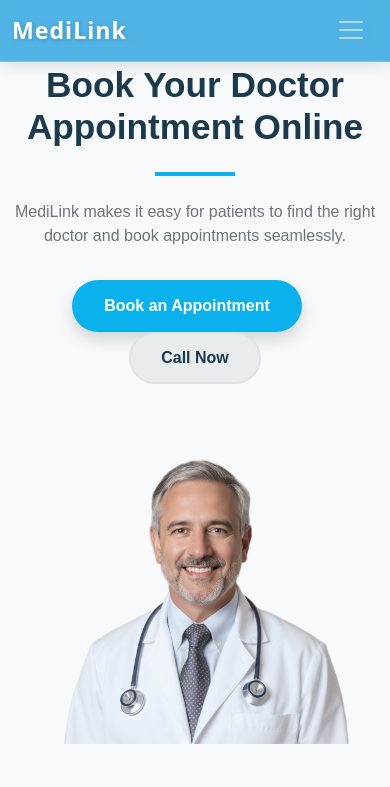
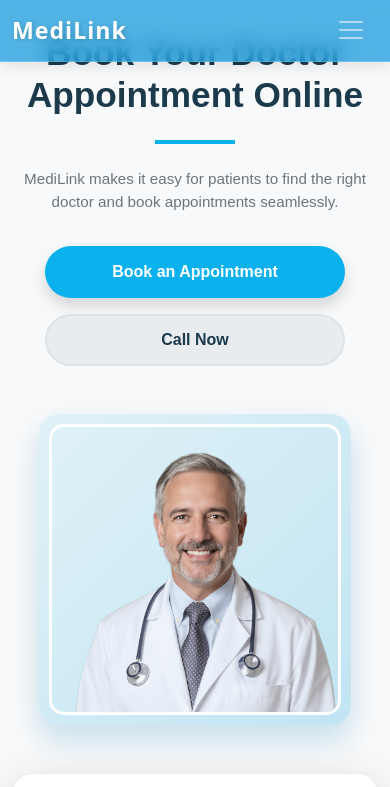
Before and after one commit to khaledmohamed-22/Medilink, a Vue app: page /Booking in a window 390 px wide. Shown: the top 787 px of the page. Built offline with nearby package versions, Linux system fonts and the light colour scheme; the HTML template or start-up script is replaced by a standard one.

Commit message:
first commit

```diff
--- a/src/components/FormData.vue
+++ b/src/components/FormData.vue
@@ -73,8 +73,6 @@
 export default {
   setup() {
     function clickme() {
-      // For a real app, you'd replace this with an API call.
-      // A "toast" notification would be a better UX than an alert.
       alert("Your Message Has Been Sent!");
     }
     return { clickme };
@@ -107,6 +105,7 @@ export default {
   background-color: #0d6efd;
   color: #fff;
   padding: 40px 35px;
+  /* Border radius for large screens */
   border-radius: 20px 0 0 20px;
 }
 
@@ -214,9 +213,47 @@ textarea.form-control {
   box-shadow: 0 4px 15px rgba(13, 110, 253, 0.3);
 }
 
+/* --- Responsive Adjustments --- */
+
+/* For tablets and below (when columns stack) */
 @media (max-width: 991px) {
   .info-column {
+    /* Top corners rounded, bottom corners square */
     border-radius: 20px 20px 0 0;
+  }
+  .form-column {
+    /* Match the info column to complete the card shape */
+    border-radius: 0 0 20px 20px;
+  }
+}
+
+/* For smaller mobile devices */
+@media (max-width: 768px) {
+  .contact-page {
+    padding: 20px 15px; /* Reduce page padding */
+  }
+
+  .info-column,
+  .form-column {
+    padding: 30px 25px; /* Reduce column padding */
+  }
+
+  .info-title {
+    font-size: 1.8rem;
+  }
+
+  .form-title {
+    font-size: 1.6rem;
+    margin-bottom: 25px;
+  }
+
+  .contact-details li {
+    font-size: 0.95rem; /* Slightly smaller font for details */
+  }
+
+  .send-btn {
+    padding: 10px 30px;
+    font-size: 1rem;
   }
 }
 </style>
--- a/src/components/NavBar.vue
+++ b/src/components/NavBar.vue
@@ -4,6 +4,7 @@
       <a class="navbar-brand fw-bold fs-3" href="#">MediLink</a>
 
       <button
+        ref="navbarToggler"
         class="navbar-toggler"
         type="button"
         data-bs-toggle="collapse"
@@ -14,26 +15,35 @@
         <span class="navbar-toggler-icon"></span>
       </button>
 
-      <div class="collapse navbar-collapse" id="Nav">
+      <div ref="navbarCollapse" class="collapse navbar-collapse" id="Nav">
         <ul class="navbar-nav ms-auto text-center">
           <li class="nav-item">
-            <router-link class="nav-link" to="/">Home</router-link>
-          </li>
-
-          <li class="nav-item">
-            <router-link class="nav-link" to="/Doctors">Doctors</router-link>
+            <router-link class="nav-link" to="/" @click="closeNavbar"
+              >Home</router-link
+            >
           </li>
           <li class="nav-item">
-            <router-link class="nav-link" to="/Booking">Booking</router-link>
+            <router-link class="nav-link" to="/Doctors" @click="closeNavbar"
+              >Doctors</router-link
+            >
           </li>
           <li class="nav-item">
-            <router-link class="nav-link" to="/Appointments"
+            <router-link class="nav-link" to="/Booking" @click="closeNavbar"
+              >Booking</router-link
+            >
+          </li>
+          <li class="nav-item">
+            <router-link
+              class="nav-link"
+              to="/Appointments"
+              @click="closeNavbar"
               >Appointments</router-link
             >
           </li>
-
           <li class="nav-item">
-            <router-link class="nav-link" to="/Contact">Contact</router-link>
+            <router-link class="nav-link" to="/Contact" @click="closeNavbar"
+              >Contact</router-link
+            >
           </li>
         </ul>
       </div>
@@ -43,7 +53,27 @@
   <router-view />
 </template>
 
+<script setup>
+import { ref } from "vue";
+
+// Create refs for the navbar toggler button and the collapsible element
+const navbarToggler = ref(null);
+const navbarCollapse = ref(null);
+
+/**
+ * Closes the mobile navbar menu if it's currently open.
+ */
+const closeNavbar = () => {
+  // Check if the navbar is expanded (Bootstrap adds the 'show' class)
+  if (navbarCollapse.value && navbarCollapse.value.classList.contains("show")) {
+    // Programmatically click the toggler button to collapse the menu
+    navbarToggler.value.click();
+  }
+};
+</script>
+
 <style scoped>
+/* Your existing styles remain exactly the same */
 .navbar {
   background: rgba(10, 150, 220, 0.7);
   backdrop-filter: blur(10px);
--- a/src/views/BookingPage.vue
+++ b/src/views/BookingPage.vue
@@ -21,21 +21,32 @@
 
             <div class="cta-buttons">
               <a href="#booking-form">
-                <button class="btn btn-primary shadow me-3">
+                <button class="btn btn-primary shadow">
                   Book an Appointment
                 </button>
               </a>
+              <a href="tel:+201234567890">
                 <button class="btn btn-secondary">Call Now</button>
+              </a>
             </div>
           </div>
         </div>
 
         <div class="col-lg-6 col-md-12 text-center">
+          <div class="hero-image-wrapper">
             <img
+              v-if="doctorImage"
+              class="hero-image img-fluid"
+              :src="doctorImage"
+              alt="Doctor"
+            />
+            <img
+              v-else
               class="hero-image img-fluid"
               src="../assets/doc.png"
               alt="Doctor"
             />
+          </div>
         </div>
       </div>
     </div>
@@ -70,7 +81,12 @@
 
             <div class="mb-3">
               <label for="date" class="form-label">Available Times:</label>
-              <select class="form-select" id="date" v-model="appointmentTime">
+              <select
+                class="form-select"
+                id="date"
+                v-model="appointmentTime"
+                required
+              >
                 <option disabled value="">Please select a time</option>
                 <option value="10:00 AM">10:00 AM</option>
                 <option value="11:00 AM">11:00 AM</option>
@@ -110,8 +126,6 @@
 </template>
 
 <script>
-// Your <script> section remains the same.
-// ...
 import { ref } from "vue";
 import { useRoute, useRouter } from "vue-router";
 
@@ -123,10 +137,9 @@ export default {
     const doctorName = route.query.name;
     const doctorSpecialty = route.query.specialty;
     const doctorImage = route.query.image;
-    const appointmentTime = ref(""); // Default value for the select dropdown
+    const appointmentTime = ref("");
 
     function onclick() {
-      // A modal or "toast" notification would be a better UX than an alert!
       alert("Your Reservation is Submitted");
       router.push({
         name: "Appointments",
@@ -158,6 +171,7 @@ export default {
   background-color: #f8f9fa;
   font-family: "Poppins", sans-serif;
   padding: 4rem 0;
+  overflow-x: hidden; /* Prevent horizontal scroll */
 }
 
 /* --- Hero Section --- */
@@ -192,9 +206,36 @@ export default {
   color: #6c757d;
   margin-bottom: 2rem;
 }
+
+/* --- NEW: Image Wrapper for enhanced styling --- */
+.hero-image-wrapper {
+  position: relative;
+  width: fit-content; /* Ensure wrapper only takes image width */
+  max-width: 85%;
+  margin: 0 auto; /* Center the wrapper */
+  padding: 10px; /* Space for the "glowing" effect */
+  border-radius: 20px;
+  background: linear-gradient(
+    135deg,
+    #e0f2f7,
+    #c1e4f3
+  ); /* Soft gradient background */
+  box-shadow: 0 15px 30px rgba(0, 119, 182, 0.2); /* Enhanced shadow */
+  transition: transform 0.4s ease-in-out, box-shadow 0.4s ease-in-out;
+}
+
+.hero-image-wrapper:hover {
+  transform: translateY(-5px) scale(1.02);
+  box-shadow: 0 20px 40px rgba(0, 119, 182, 0.3);
+}
+
 .hero-image {
-  max-width: 85%;
+  border-radius: 15px; /* Slightly rounded corners for the image */
+  border: 3px solid #fff; /* White border around the image */
+  display: block; /* Remove extra space below image */
+  width: 100%; /* Make image fill its wrapper */
   height: auto;
+  object-fit: cover;
   animation: fadeInRight 1.3s ease-out;
 }
 
@@ -226,13 +267,20 @@ export default {
   border-color: #adb5bd;
   transform: translateY(-3px);
 }
+.cta-buttons > a > .btn {
+  margin-right: 0.5rem;
+  margin-bottom: 0.5rem;
+}
 
+/* --- Form Section --- */
+.form-section {
+  padding-bottom: 4rem;
+}
 .booking-form {
   background: #fff;
   border-radius: 20px;
   padding: 2.5rem;
   border: 1px solid #e9ecef;
-  margin-top: 17%;
 }
 .form-title {
   font-weight: 700;
@@ -258,6 +306,7 @@ export default {
   outline: none;
 }
 
+/* --- Animations --- */
 @keyframes fadeInLeft {
   from {
     opacity: 0;
@@ -279,12 +328,18 @@ export default {
   }
 }
 
+/* --- Responsive Styles --- */
 @media (max-width: 991px) {
-  .hero-image {
+  .hero-section {
+    padding-bottom: 3rem;
+  }
+  .hero-image-wrapper {
+    /* Apply margin to the wrapper now */
     margin-top: 3rem;
   }
   .text-content,
-  .hero-image {
+  .hero-image-wrapper {
+    /* Center the wrapper too */
     text-align: center;
   }
   .divider {
@@ -294,12 +349,36 @@ export default {
     justify-content: center;
   }
 }
+
 @media (max-width: 768px) {
+  .booking-page {
+    padding: 2rem 0;
+  }
   .title {
     font-size: 2.2rem;
+  }
+  .subtitle {
+    font-size: 1.1rem;
+  }
+  .description {
+    font-size: 0.95rem;
   }
   .booking-form {
     padding: 1.5rem;
   }
+  .cta-buttons {
+    display: flex;
+    flex-direction: column;
+    align-items: center;
+    gap: 1rem;
+  }
+  .cta-buttons > a {
+    width: 100%;
+    max-width: 300px;
+  }
+  .cta-buttons > a > .btn {
+    width: 100%;
+    margin: 0;
+  }
 }
 </style>
--- a/src/views/HomePage.vue
+++ b/src/views/HomePage.vue
@@ -13,7 +13,7 @@
 
               <div class="cta-buttons mt-4">
                 <a href="Doctors">
-                  <button class="btn btn-info shadow-lg me-3">
+                  <button class="btn btn-info shadow-lg">
                     Book Appointment
                   </button>
                 </a>
@@ -67,7 +67,7 @@
   );
   background-size: cover;
   background-position: center;
-  min-height: 90vh; /* Adjust height */
+  min-height: 90vh;
   padding: 60px 0;
   color: #fff;
 }
@@ -79,7 +79,7 @@
 .title {
   font-size: 3.2rem;
   font-weight: 700;
-  font-family: "Poppins", sans-serif; /* Modern, clean font */
+  font-family: "Poppins", sans-serif;
   color: #fff;
   text-shadow: 2px 2px 10px rgba(0, 0, 0, 0.3);
 }
@@ -90,13 +90,14 @@
   font-weight: 400;
   color: #f0f0f0;
   max-width: 500px;
-  margin: 0 auto; /* Center on smaller screens */
+  /* On large screens, margin is set by text-lg-start, but on mobile it's auto */
+  margin: 0 auto;
 }
 
 .divider {
   width: 100px;
   border: 2px solid #fff;
-  margin: 20px auto 25px; /* Center divider */
+  margin: 20px auto 25px;
   opacity: 0.8;
 }
 
@@ -109,6 +110,7 @@
   letter-spacing: 0.5px;
   transition: all 0.3s ease;
   border-width: 2px;
+  width: auto; /* Allow buttons to size to content */
 }
 
 .btn-info {
@@ -149,14 +151,14 @@
 
 /* --- Modern Footer --- */
 .site-footer {
-  background: #f8f9fa; /* Light background */
-  color: #555; /* Darker text for readability */
-  padding: 40px 0 20px;
+  background: #f8f9fa;
+  color: #555;
+  padding: 40px 15px; /* Add horizontal padding for mobile */
   font-family: "Poppins", sans-serif;
 }
 
 .site-footer .brand {
-  color: #0ab1ed; /* Primary color */
+  color: #0ab1ed;
   font-weight: 700;
   font-size: 1.5rem;
 }
@@ -171,8 +173,9 @@
   padding: 0;
   margin: 25px 0;
   display: flex;
+  flex-wrap: wrap; /* Allow links to wrap on smaller screens */
   justify-content: center;
-  gap: 25px;
+  gap: 20px; /* Adjust gap for better spacing */
 }
 
 .footer-links li a {
@@ -203,4 +206,42 @@
   color: #aaa;
   margin-top: 20px;
 }
+
+/* --- Responsive Styles for Mobile --- */
+@media (max-width: 768px) {
+  .home {
+    padding: 40px 15px; /* Adjust padding for smaller screens */
+    min-height: 80vh;
+    text-align: center; /* Ensure text is always centered on mobile */
+  }
+
+  .title {
+    font-size: 2.5rem; /* Reduce title font size */
+  }
+
+  .subtitle {
+    font-size: 1.1rem; /* Reduce subtitle font size */
+  }
+
+  .divider {
+    margin: 15px auto 20px; /* Adjust divider margin */
+  }
+
+  .cta-buttons {
+    display: flex;
+    flex-direction: column; /* Stack buttons vertically */
+    align-items: center;
+    gap: 15px; /* Add space between stacked buttons */
+  }
+
+  .cta-buttons .btn {
+    width: 100%; /* Make buttons full width of their container */
+    max-width: 300px; /* Set a max-width for better appearance */
+    margin: 0 !important; /* Reset horizontal margin */
+  }
+
+  .footer-links {
+    gap: 15px; /* Reduce gap in footer links */
+  }
+}
 </style>
```
Also changed, not shown: src/views/DoctorList.vue (+45 -44 lines). Lines whose indentation alone changed are shown as unchanged.
